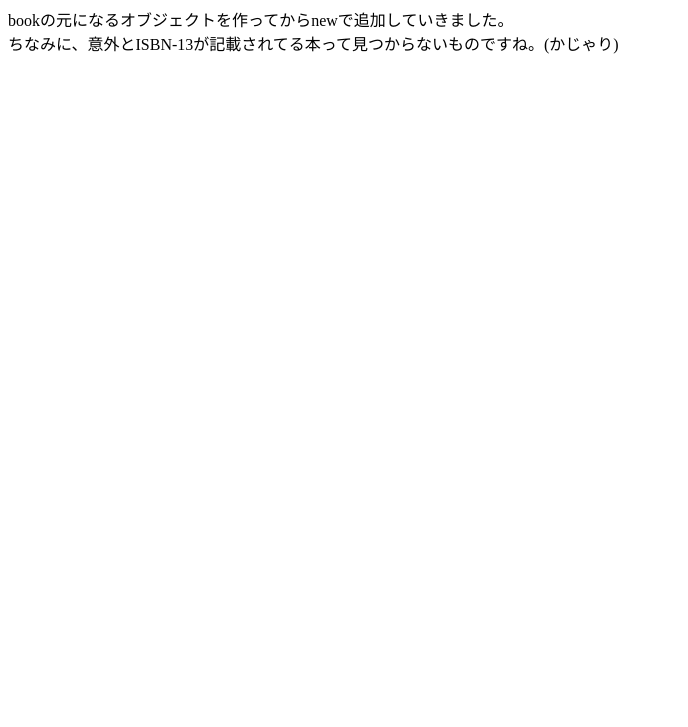
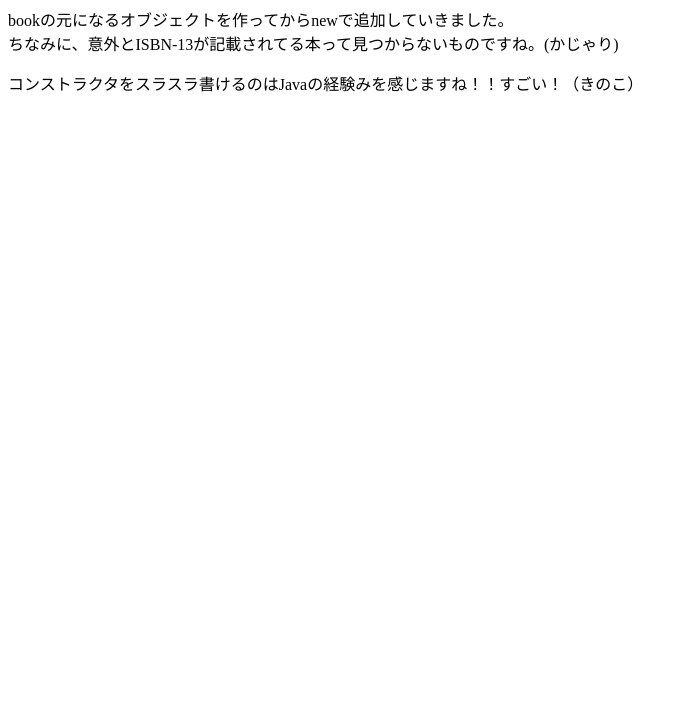
Before and after one commit to nnkzr777/js-practice, a plain HTML site: page lesson5/lesson5_4.html in a window 1280 px wide. Shown: the part 73-800 px from the top of the page, without its empty margins (0-688 px from the left). Drawn offline with Linux system fonts and the light colour scheme.

Commit message:
review 5-4

```diff
--- a/lesson5/lesson5_4.html
+++ b/lesson5/lesson5_4.html
@@ -51,6 +51,9 @@
 <h1>lesson5_4</h1>
 <p>bookの元になるオブジェクトを作ってからnewで追加していきました。<br>
     ちなみに、意外とISBN-13が記載されてる本って見つからないものですね。(かじゃり)</p>
+<p>
+    コンストラクタをスラスラ書けるのはJavaの経験みを感じますね！！すごい！（きのこ）
+</p>
 </body>
 
 </html>
```
